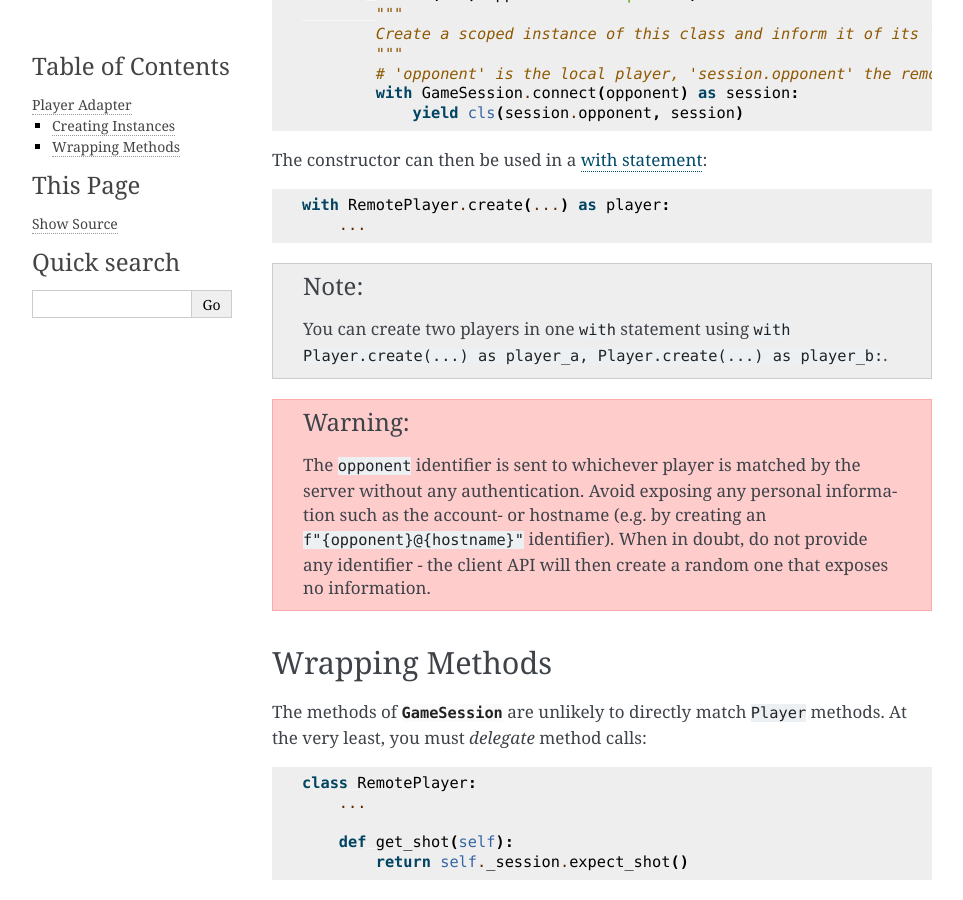
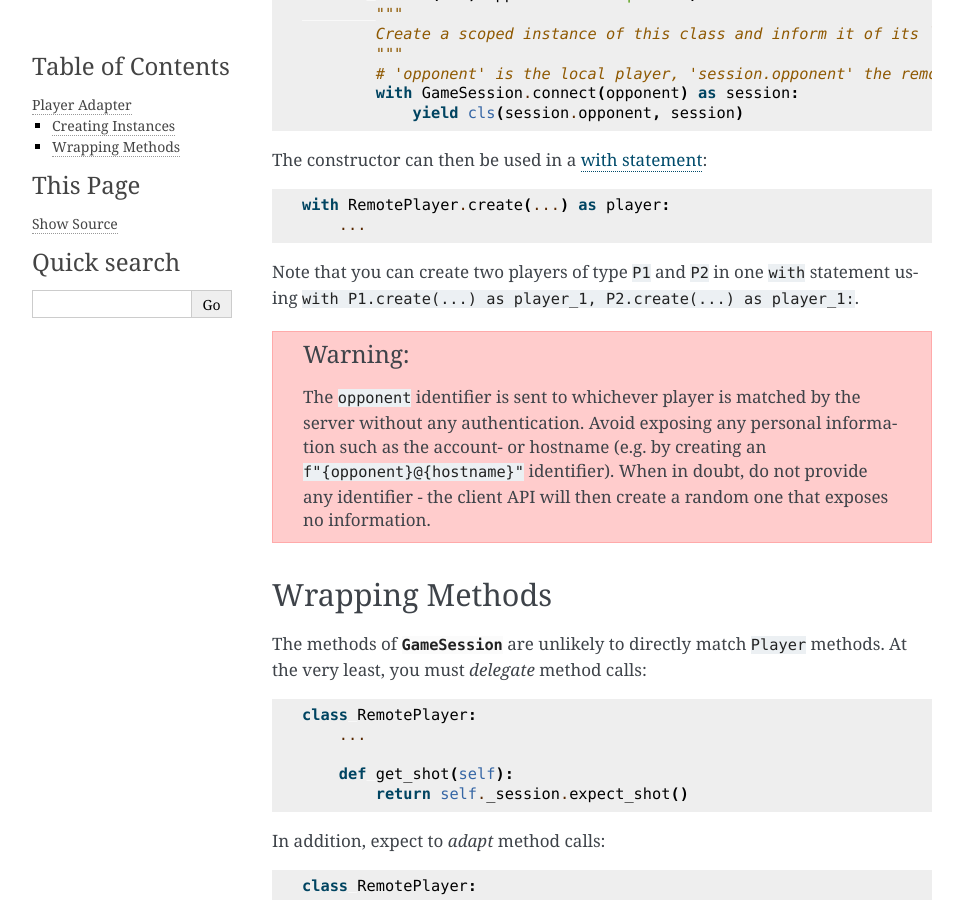
Before and after one commit to kit-colsoftdes/battleship_mp, a Sphinx documentation site: the page built from docs/player.rst, in a window 1280 px wide and 900 px high, scrolled down 1191 px. Shown: the whole window, without its empty margins (148-1111 px from the left). Built offline with Sphinx 7.4.7, drawn with Linux system fonts in a browser that asks for light colours; formulas are drawn with MathJax 3.

Commit message:
less notice boxes

```diff
--- a/docs/player.rst
+++ b/docs/player.rst
@@ -68,10 +68,9 @@
     with RemotePlayer.create(...) as player:
         ...
 
-.. note::
-
-    You can create two players in one ``with`` statement using
-    ``with Player.create(...) as player_a, Player.create(...) as player_b:``.
+Note that you can create two players of type ``P1`` and ``P2``
+in one ``with`` statement using
+``with P1.create(...) as player_1, P2.create(...) as player_1:``.
 
 .. warning::
 
```
